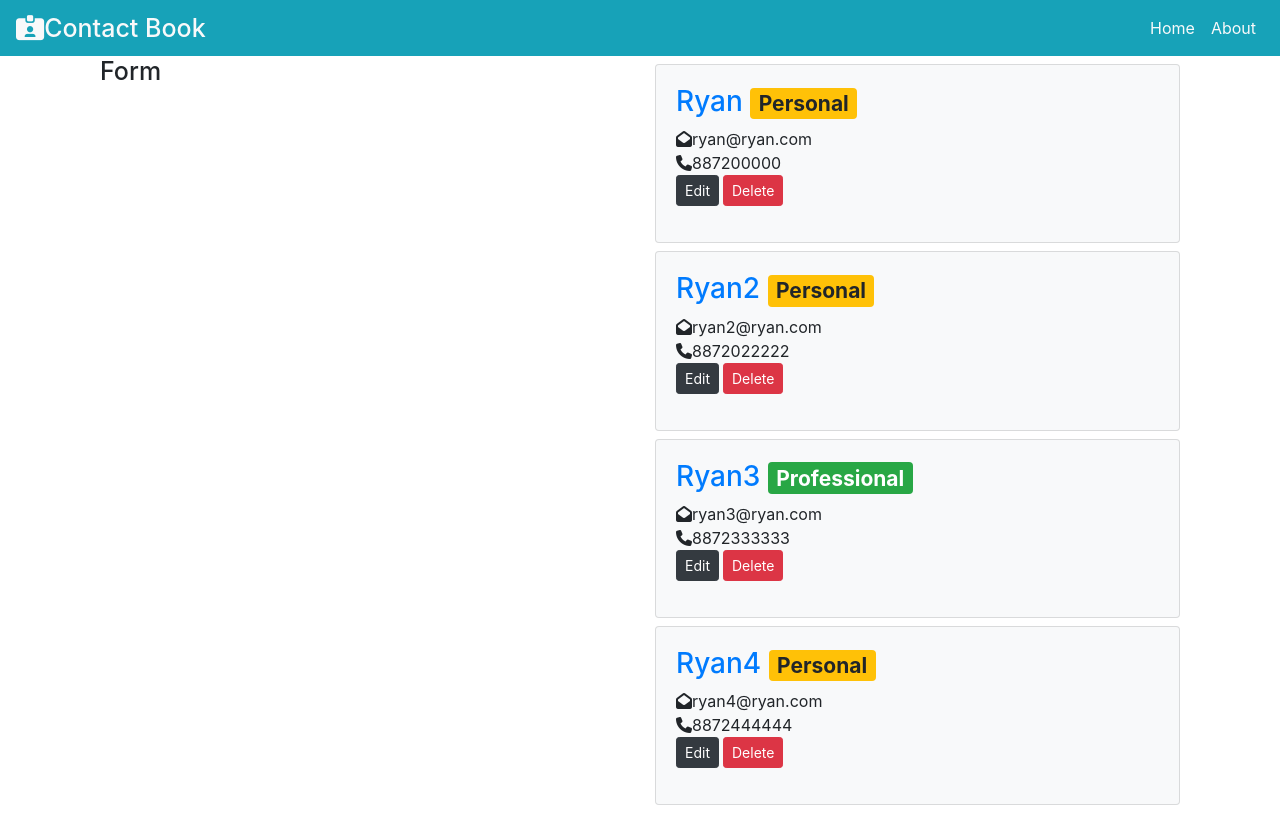
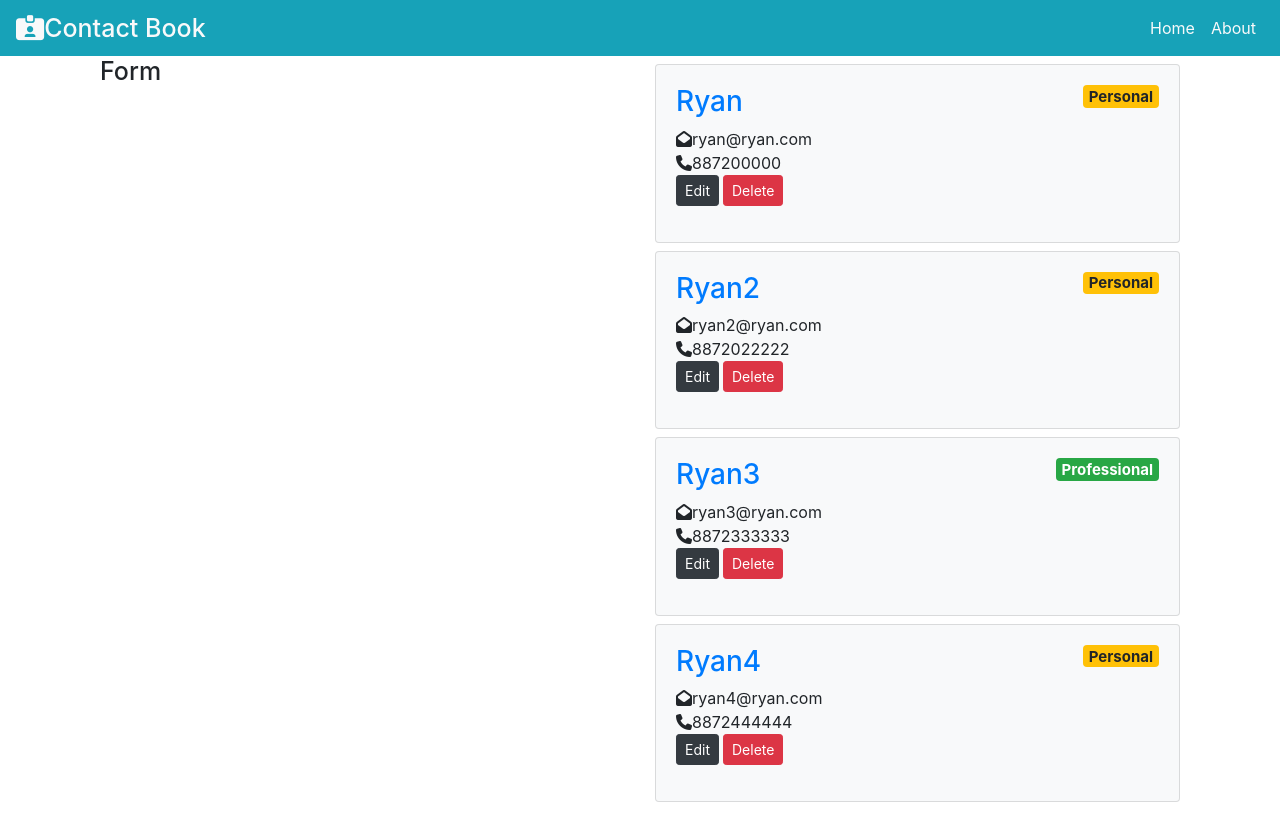
Before and after one commit to YipingNiu/contact-book, a React (Create React App) app in the folder client/: page / in a window 1280 px wide. Built offline with nearby package versions, Linux system fonts and the light colour scheme.

Commit message:
Fix:the position and font size of badge

```diff
--- a/client/src/components/contacts/ContactItem.js
+++ b/client/src/components/contacts/ContactItem.js
@@ -7,8 +7,9 @@ const ContactItem = ({ contact }) => {
     <div className='card bg-light my-2 \'>
       <div className='card-body'>
         <h3 className='text-primary text-left'>
-          {name}{" "}
+          {name}
           <span
+            style={{ float: "right", fontSize: "15px" }}
             className={
               "badge " +
               (type === "professional" ? "badge-success" : "badge-warning")
```
